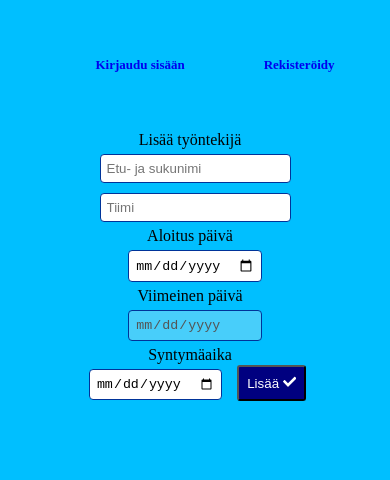
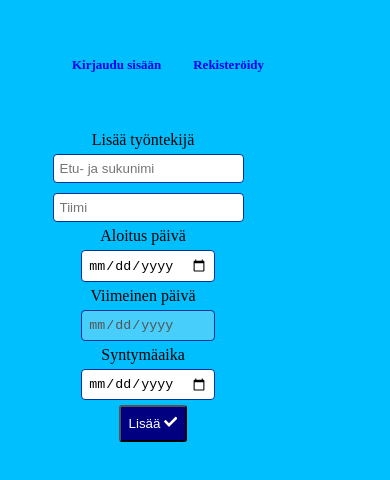
Before and after one commit to islo123/employee-information-unique-client, a React (Create React App) app: page /employee/add in a window 390 px wide. Shown: the top 480 px of the page. Built offline with nearby package versions, Linux system fonts and the light colour scheme.

Commit message:
add and update fixed

```diff
--- a/src/App.css
+++ b/src/App.css
@@ -227,9 +227,8 @@ button {
     .responsive-br {
         display: inline-block;
     }
-    .table-body {
+    .App {
         overflow: scroll;
-        overflow-y: hidden;
         display: inline-block;
         clear: both;
 
--- a/src/component/AddEmployee.js
+++ b/src/component/AddEmployee.js
@@ -58,6 +58,7 @@ export default function AddEmployee({msg, setMsg}) {
                 <label>Syntymäaika</label>
                 <br className='responsive-br'/>
                 <input required type='date' value={newBirth} onChange={(e) => { return setNewBirth(e.target.value)}}/>
+                <br className='responsive-br'/>
                 <button type='submit' className='add-btn'>Lisää <FaCheck/></button>
             </form>
         </div>
--- a/src/component/UpdateEmployee.js
+++ b/src/component/UpdateEmployee.js
@@ -30,10 +30,10 @@ export default function UpdateEmployee() {
                 setUpdatedTeam(post.team)
                 setUpdatedFirstDay(format(new Date(post.firstDay), 'yyyy-MM-dd'))
                 setUpdatedLastDay(format(new Date(post.lastDay), 'yyyy-MM-dd'))
-                setUpdatedBirth(format(new Date(post.lastDay), 'yyyy-MM-dd'))
+                setUpdatedBirth(format(new Date(post.birth), 'yyyy-MM-dd'))
 
             }
-        }, [post, setUpdatedName, setUpdatedTeam, setUpdatedFirstDay, setUpdatedLastDay, employees])
+        }, [post, setUpdatedName, setUpdatedTeam, setUpdatedFirstDay, setUpdatedLastDay, setUpdatedBirth, employees])
 
     const updateEmployee = async function(_id){
 
```
